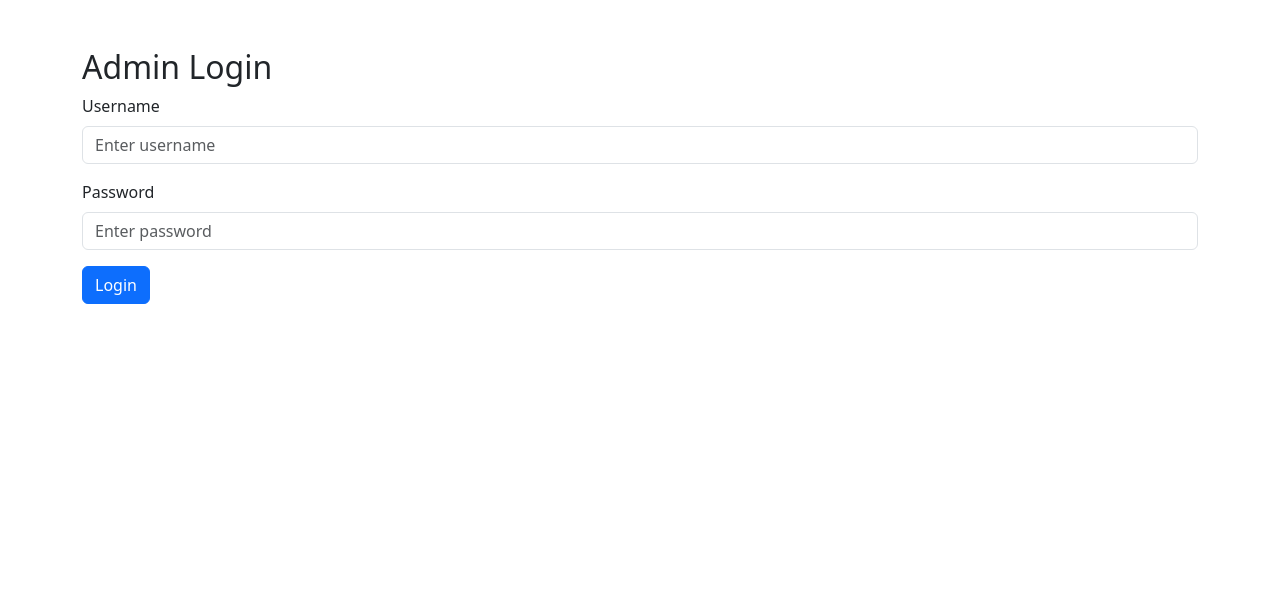
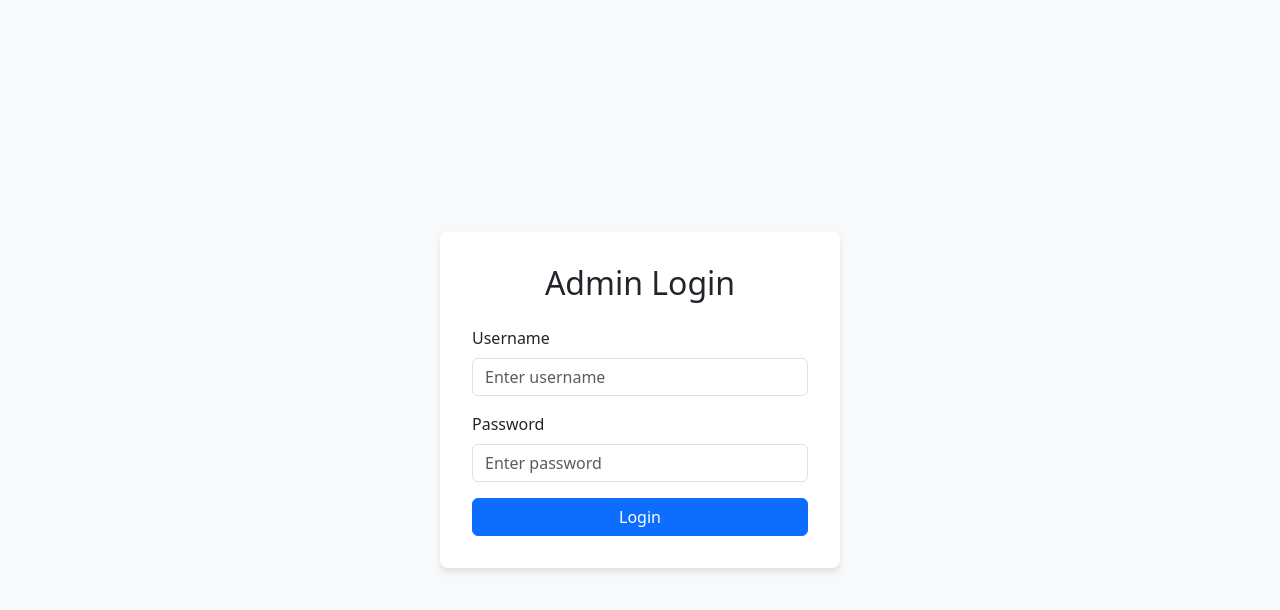
Before and after one commit to Abdi-Suufi/E-commerce, a React (Create React App) app in the folder admin-frontend/: page /login in a window 1280 px wide. Shown: the top 610 px of the page. Built offline with nearby package versions, Linux system fonts and the light colour scheme.

Commit message:
Admin login page better

```diff
--- /dev/null
+++ b/admin-frontend/src/components/Login.css
@@ -0,0 +1,17 @@
+/* Login.css */
+.login-container {
+    display: flex;
+    justify-content: center;
+    align-items: center;
+    min-height: 100vh; /* Full viewport height */
+    background-color: #f8f9fa; /* Light background color */
+  }
+
+  .login-form {
+    background: white;
+    padding: 2rem;
+    border-radius: 8px;
+    box-shadow: 0 4px 6px rgba(0, 0, 0, 0.1); /* Subtle shadow */
+    width: 100%;
+    max-width: 400px; /* Limit form width */
+  }
--- a/admin-frontend/src/components/Login.js
+++ b/admin-frontend/src/components/Login.js
@@ -1,6 +1,7 @@
 import React, { useState } from 'react';
 import { Form, Button, Container, Alert } from 'react-bootstrap';
 import { useNavigate } from 'react-router-dom';
+import './Login.css'; // Import the CSS file
 
 const Login = ({ onLogin }) => {
   const [username, setUsername] = useState('');
@@ -24,8 +25,9 @@ const Login = ({ onLogin }) => {
   };
 
   return (
-    <Container className="mt-5">
-      <h2>Admin Login</h2>
+    <div className="login-container">
+      <Container className="login-form">
+        <h2 className="text-center mb-4">Admin Login</h2>
         {error && <Alert variant="danger">{error}</Alert>}
         <Form onSubmit={handleSubmit}>
           <Form.Group controlId="formUsername">
@@ -46,11 +48,12 @@ const Login = ({ onLogin }) => {
               onChange={(e) => setPassword(e.target.value)}
             />
           </Form.Group>
-        <Button variant="primary" type="submit" className="mt-3">
+          <Button variant="primary" type="submit" className="w-100 mt-3">
             Login
           </Button>
         </Form>
       </Container>
+    </div>
   );
 };
 
```
Lines whose indentation alone changed are shown as unchanged.
